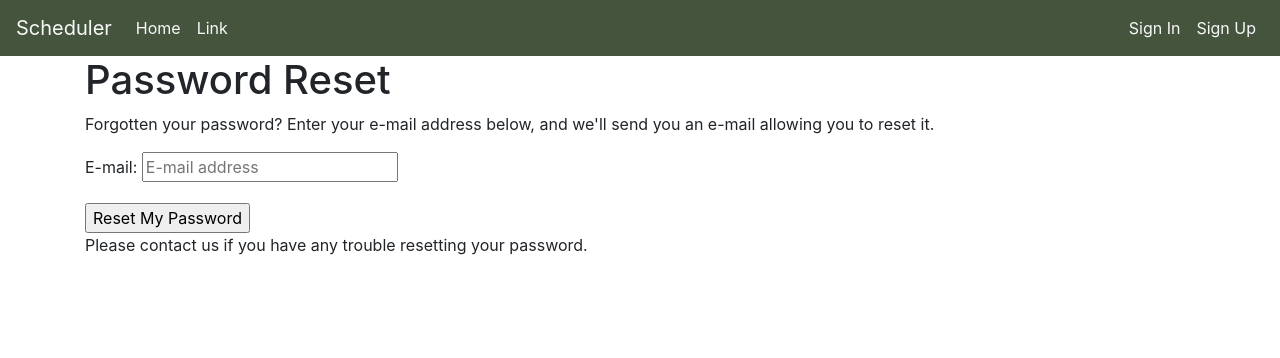
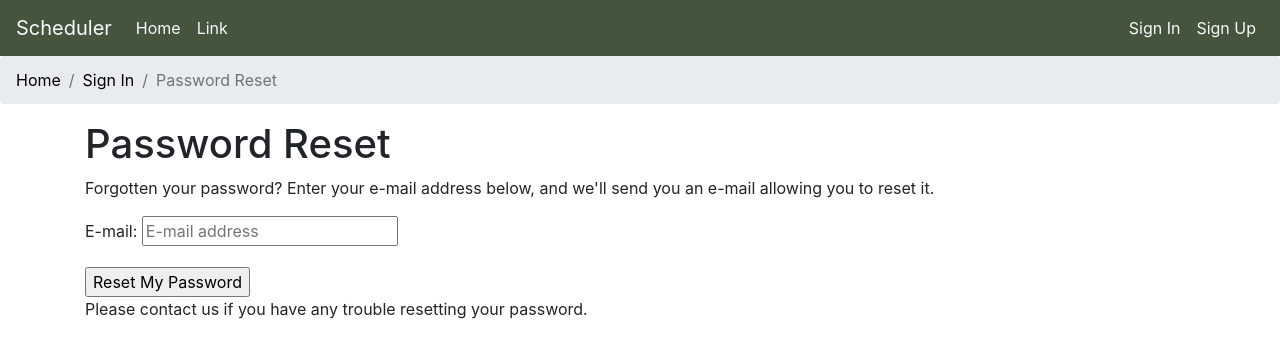
Before and after one commit to Simonm17/scheduler, a Django app: page /accounts/password/reset/ in a window 1280 px wide. Shown: the top 358 px of the page. Run offline with Django 3.2, Linux system fonts and the light colour scheme; some libraries are stand-ins or nearby versions.

Commit message:
added breadcrumbs to most templates

```diff
--- a/templates/account/email.html
+++ b/templates/account/email.html
@@ -3,6 +3,12 @@
 {% load i18n %}
 
 {% block head_title %}{% trans "E-mail Addresses" %}{% endblock %}
+
+{% block breadcrumb %}
+    <li class="breadcrumb-item"><a href="{% url 'scheduling:home' %}">Home</a></li>
+    <li class="breadcrumb-item active"><a href="{% url 'profile' %}">Profile</a></li>
+    <li class="breadcrumb-item active" aria-current="page">Email</li>
+{% endblock %}
 
 {% block content %}
     <h1>{% trans "E-mail Addresses" %}</h1>
--- a/templates/account/login.html
+++ b/templates/account/login.html
@@ -4,6 +4,11 @@
 {% load account socialaccount %}
 
 {% block head_title %}{% trans "Sign In" %}{% endblock %}
+
+{% block breadcrumb %}
+    <li class="breadcrumb-item"><a href="{% url 'scheduling:home' %}">Home</a></li>
+    <li class="breadcrumb-item active" aria-current="page">Sign In</li>
+{% endblock %}
 
 {% block content %}
 
--- a/templates/account/logout.html
+++ b/templates/account/logout.html
@@ -3,6 +3,11 @@
 {% load i18n %}
 
 {% block head_title %}{% trans "Sign Out" %}{% endblock %}
+
+{% block breadcrumb %}
+    <li class="breadcrumb-item"><a href="{% url 'scheduling:home' %}">Home</a></li>
+    <li class="breadcrumb-item active" aria-current="page">Logout</li>
+{% endblock %}
 
 {% block content %}
 <h1>{% trans "Sign Out" %}</h1>
--- a/templates/account/password_change.html
+++ b/templates/account/password_change.html
@@ -3,6 +3,12 @@
 {% load i18n %}
 
 {% block head_title %}{% trans "Change Password" %}{% endblock %}
+
+{% block breadcrumb %}
+    <li class="breadcrumb-item"><a href="{% url 'scheduling:home' %}">Home</a></li>
+    <li class="breadcrumb-item active"><a href="{% url 'profile' %}">Profile</a></li>
+    <li class="breadcrumb-item active" aria-current="page">Change Password</li>
+{% endblock %}
 
 {% block content %}
     <h1>{% trans "Change Password" %}</h1>
--- a/templates/account/password_reset.html
+++ b/templates/account/password_reset.html
@@ -4,6 +4,12 @@
 {% load account %}
 
 {% block head_title %}{% trans "Password Reset" %}{% endblock %}
+
+{% block breadcrumb %}
+    <li class="breadcrumb-item"><a href="{% url 'scheduling:home' %}">Home</a></li>
+    <li class="breadcrumb-item"><a href="{% url 'account_login' %}">Sign In</a></li>
+    <li class="breadcrumb-item active" aria-current="page">Password Reset</li>
+{% endblock %}
 
 {% block content %}
 
--- a/templates/account/signup.html
+++ b/templates/account/signup.html
@@ -3,6 +3,11 @@
 {% load i18n %}
 
 {% block head_title %}{% trans "Signup" %}{% endblock %}
+
+{% block breadcrumb %}
+    <li class="breadcrumb-item"><a href="{% url 'scheduling:home' %}">Home</a></li>
+    <li class="breadcrumb-item active" aria-current="page">Sign Up</li>
+{% endblock %}
 
 {% block content %}
 <h1>{% trans "Sign Up" %}</h1>
--- a/templates/applicants/update_applicant.html
+++ b/templates/applicants/update_applicant.html
@@ -1,4 +1,10 @@
 {% extends 'base.html' %}
+
+{% block breadcrumb %}
+    <li class="breadcrumb-item"><a href="{% url 'scheduling:home' %}">Home</a></li>
+    <li class="breadcrumb-item active"><a href="{{ next_url }}">Appointment Detail</a></li>
+    <li class="breadcrumb-item active" aria-current="page">Update Applicant</li>
+{% endblock %}
 
 {% block content %}
 
--- a/templates/base.html
+++ b/templates/base.html
@@ -22,7 +22,6 @@
         </button>
 
         <div class="collapse navbar-collapse" id="navbarSupportedContent">
-
           <ul class="navbar-nav mr-auto">
             <li class="nav-item active">
               <a class="nav-link text-light" href="{% url 'scheduling:home' %}">Home</a>
@@ -49,9 +48,12 @@
             </li>
             {% endif %}
           </ul>
-
         </div>
       </nav>
+      <ol class="breadcrumb">
+        <p> </p>
+      {% block breadcrumb %}{% endblock %}
+      </ol>
     </header>
     {% block body %}
 
--- a/templates/doctors/update_doctor.html
+++ b/templates/doctors/update_doctor.html
@@ -1,4 +1,10 @@
 {% extends 'base.html' %}
+
+{% block breadcrumb %}
+    <li class="breadcrumb-item"><a href="{% url 'scheduling:home' %}">Home</a></li>
+    <li class="breadcrumb-item active"><a href="{{ next_url }}">Appointment Detail</a></li>
+    <li class="breadcrumb-item active" aria-current="page">Update Doctor</li>
+{% endblock %}
 
 {% block content %}
 
--- a/templates/scheduling/appointment.html
+++ b/templates/scheduling/appointment.html
@@ -1,4 +1,9 @@
 {% extends 'base.html' %}
+
+{% block breadcrumb %}
+    <li class="breadcrumb-item"><a href="{% url 'scheduling:home' %}">Home</a></li>
+    <li class="breadcrumb-item active" aria-current="page">Appointment Detail</li>
+{% endblock %}
 
 {% block content %}
     <h4>{{ object }}</h4>
--- a/templates/scheduling/appointment_confirm_delete.html
+++ b/templates/scheduling/appointment_confirm_delete.html
@@ -1,4 +1,10 @@
 {% extends 'base.html' %}
+
+{% block breadcrumb %}
+    <li class="breadcrumb-item"><a href="{% url 'scheduling:home' %}">Home</a></li>
+    <li class="breadcrumb-item active"><a href="{% url 'scheduling:appointment' object.id %}">Appointment Detail</a></li>
+    <li class="breadcrumb-item active" aria-current="page">Confirm Delete Appointment</li>
+{% endblock %}
 
 {% block content %}
 
--- a/templates/scheduling/home.html
+++ b/templates/scheduling/home.html
@@ -1,4 +1,8 @@
 {% extends 'base.html' %}
+
+{% block breadcrumb %}
+    <li class="breadcrumb-item active" aria-current="page">Home</li>
+{% endblock %}
 
 {% block content %}
     {% if user.is_authenticated %}
--- a/templates/scheduling/new_appointment.html
+++ b/templates/scheduling/new_appointment.html
@@ -1,4 +1,9 @@
 {% extends 'base.html' %}
+
+{% block breadcrumb %}
+    <li class="breadcrumb-item"><a href="{% url 'scheduling:home' %}">Home</a></li>
+    <li class="breadcrumb-item active" aria-current="page">New Appointment</li>
+{% endblock %}
 
 {% block content %}
 
--- a/templates/scheduling/update_appointment.html
+++ b/templates/scheduling/update_appointment.html
@@ -1,4 +1,10 @@
 {% extends 'base.html' %}
+
+{% block breadcrumb %}
+    <li class="breadcrumb-item"><a href="{% url 'scheduling:home' %}">Home</a></li>
+    <li class="breadcrumb-item active"><a href="{% url 'scheduling:appointment' object.id %}">Appointment Detail</a></li>
+    <li class="breadcrumb-item active" aria-current="page">Update Appointment Date</li>
+{% endblock %}
 
 {% block content %}
 
--- a/templates/users/profile.html
+++ b/templates/users/profile.html
@@ -1,5 +1,10 @@
 {% extends "account/base.html" %}
 {% load crispy_forms_tags %}
+
+{% block breadcrumb %}
+    <li class="breadcrumb-item"><a href="{% url 'scheduling:home' %}">Home</a></li>
+    <li class="breadcrumb-item active" aria-current="page">Profile</li>
+{% endblock %}
 
 {% block content %}
 <img src="{{ user.profile.image.url }}">
```
